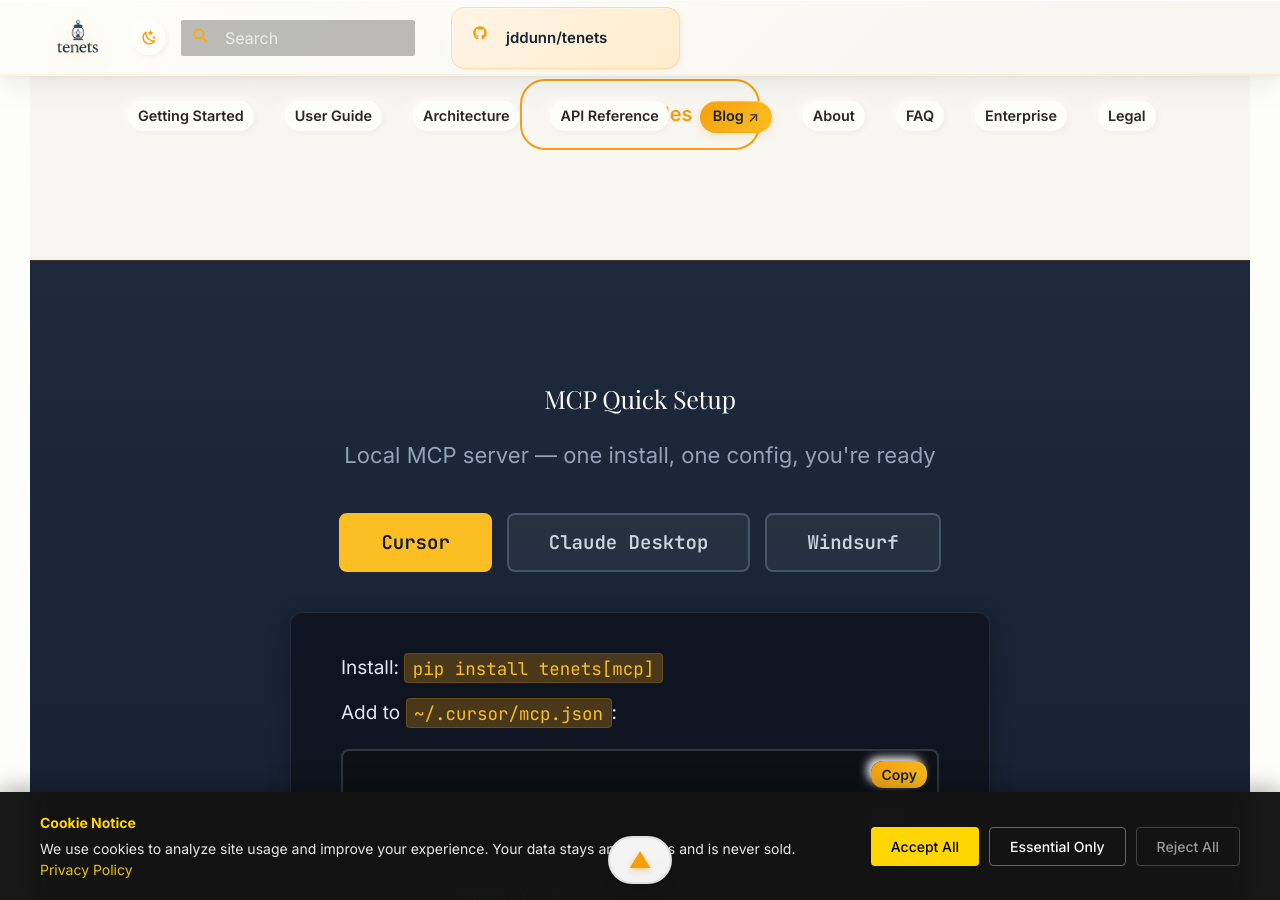
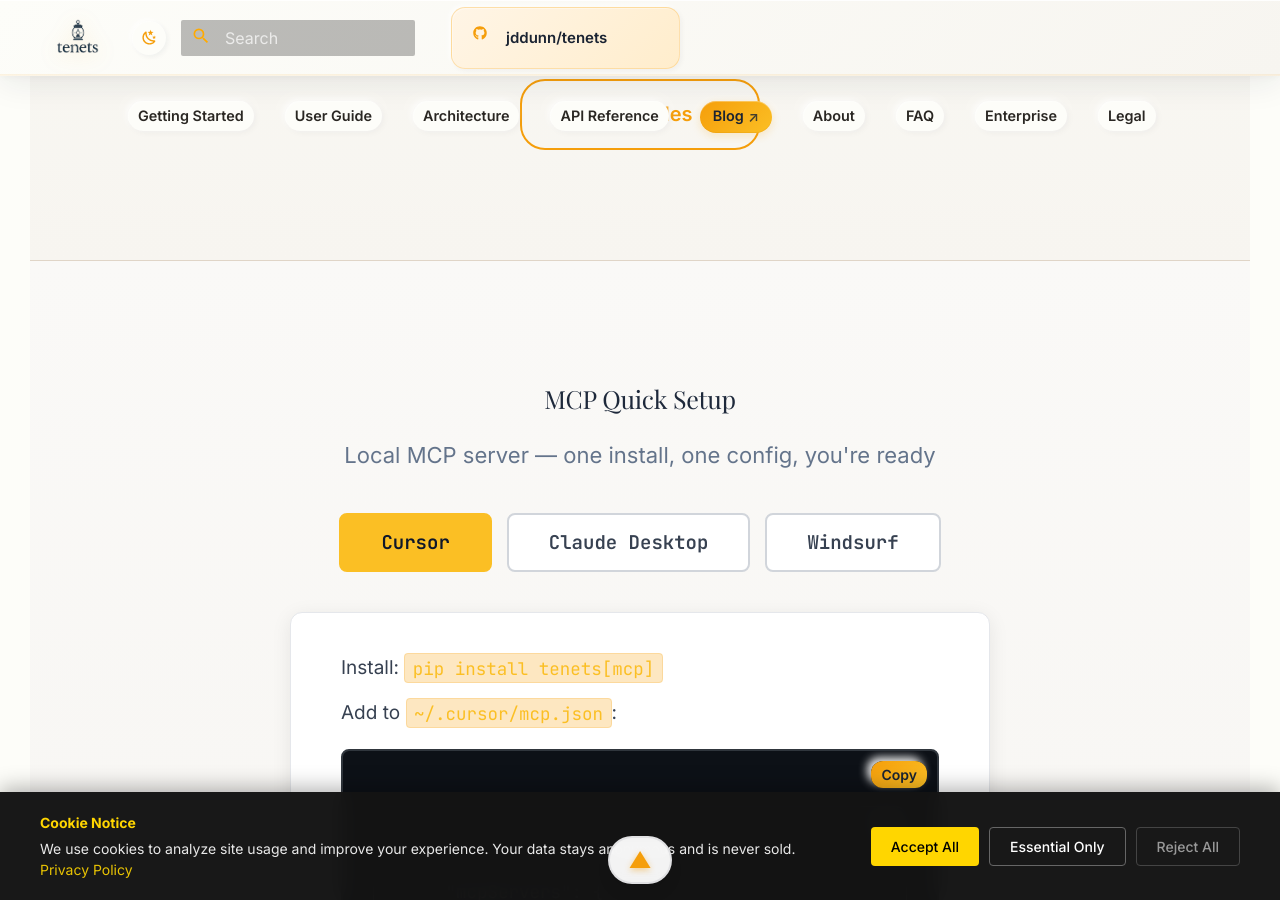
Before and after one commit to jddunn/tenets, an MkDocs documentation site: the page built from docs/index.md, in a window 1280 px wide and 900 px high, scrolled down 809 px. Built offline with MkDocs 1.6.1 and Material for MkDocs 9.7.7, drawn with Linux system fonts in a browser that asks for light colours; comment, search, counter and statistics services are not loaded.

Commit message:
style: fix MCP config section light mode - light bg, dark code blocks only

```diff
--- a/docs/styles/victorian.css
+++ b/docs/styles/victorian.css
@@ -1217,10 +1217,10 @@
   border-bottom: 1px solid rgba(245, 158, 11, 0.2);
 }
 
-/* Light mode - keep dark for code readability */
+/* Light mode - use light background, only code blocks stay dark */
 [data-md-color-scheme="default"] .mcp-config-section {
-  background: linear-gradient(180deg, #1e293b 0%, #0f172a 100%);
-  border-color: rgba(245, 158, 11, 0.2);
+  background: linear-gradient(180deg, #faf9f7 0%, #f5f3ef 100%);
+  border-color: rgba(139, 90, 43, 0.2);
 }
 
 .mcp-config-section .section-title {
@@ -1228,7 +1228,7 @@
 }
 
 [data-md-color-scheme="default"] .mcp-config-section .section-title {
-  color: #f8fafc;
+  color: #1e293b;
 }
 
 .mcp-config-section .section-subtitle {
@@ -1239,7 +1239,7 @@
 }
 
 [data-md-color-scheme="default"] .mcp-config-section .section-subtitle {
-  color: #94a3b8;
+  color: #64748b;
 }
 
 .ide-tabs {
@@ -1264,9 +1264,9 @@
 }
 
 [data-md-color-scheme="default"] .ide-tab {
-  background: rgba(255, 255, 255, 0.05);
-  border-color: #475569;
-  color: #cbd5e1;
+  background: #ffffff;
+  border-color: #d1d5db;
+  color: #374151;
 }
 
 .ide-tab:hover {
@@ -1291,9 +1291,9 @@
 }
 
 [data-md-color-scheme="default"] .ide-config-panels {
-  background: rgba(0, 0, 0, 0.4);
-  border-color: rgba(255, 255, 255, 0.1);
-  box-shadow: 0 4px 20px rgba(0, 0, 0, 0.3);
+  background: #ffffff;
+  border-color: #e5e7eb;
+  box-shadow: 0 4px 20px rgba(0, 0, 0, 0.08);
 }
 
 .ide-config-panel {
@@ -1319,7 +1319,7 @@
 }
 
 [data-md-color-scheme="default"] .config-step {
-  color: #e2e8f0;
+  color: #374151;
 }
 
 .step-number {
@@ -1350,8 +1350,8 @@
 }
 
 [data-md-color-scheme="default"] .step-text code {
-  background: rgba(245, 158, 11, 0.25) !important;
-  color: #fbbf24 !important;
+  background: rgba(245, 158, 11, 0.15) !important;
+  color: #92400e !important;
 }
 
 /* Force step-text code visibility in light mode */
@@ -1430,7 +1430,7 @@
 }
 
 [data-md-color-scheme="default"] .config-note {
-  color: #94a3b8;
+  color: #6b7280;
 }
 
 .config-note code {
@@ -1442,7 +1442,7 @@
 }
 
 [data-md-color-scheme="default"] .config-note code {
-  color: #fbbf24;
+  color: #92400e;
 }
 
 .config-ready {
```
